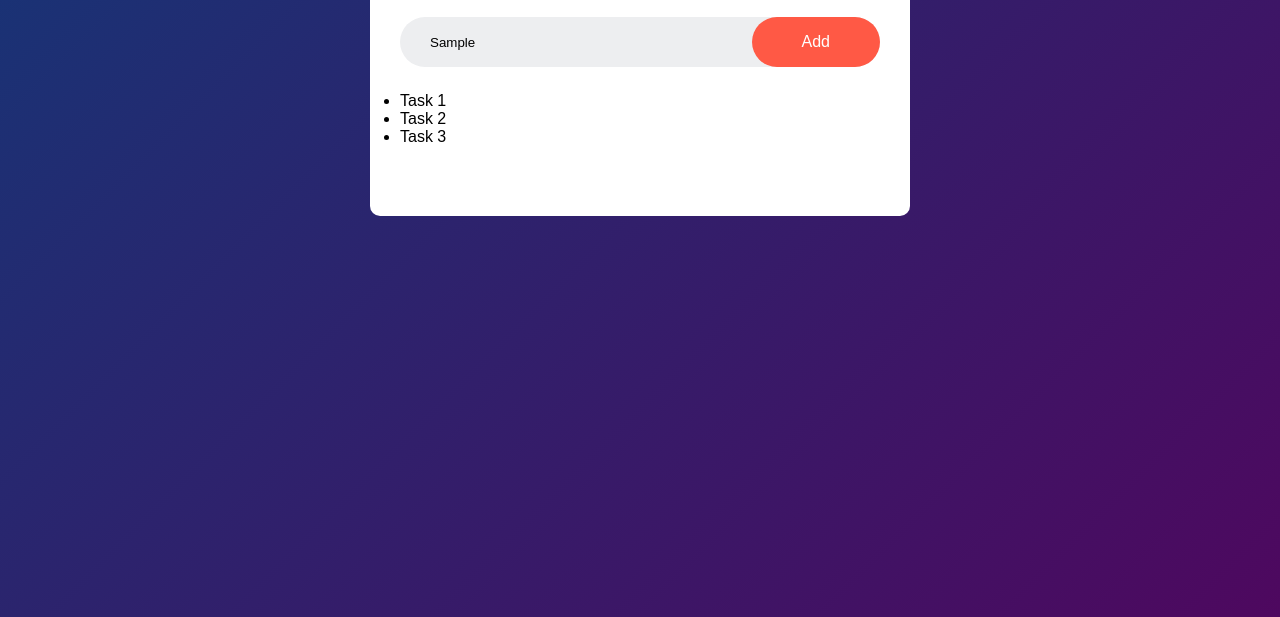
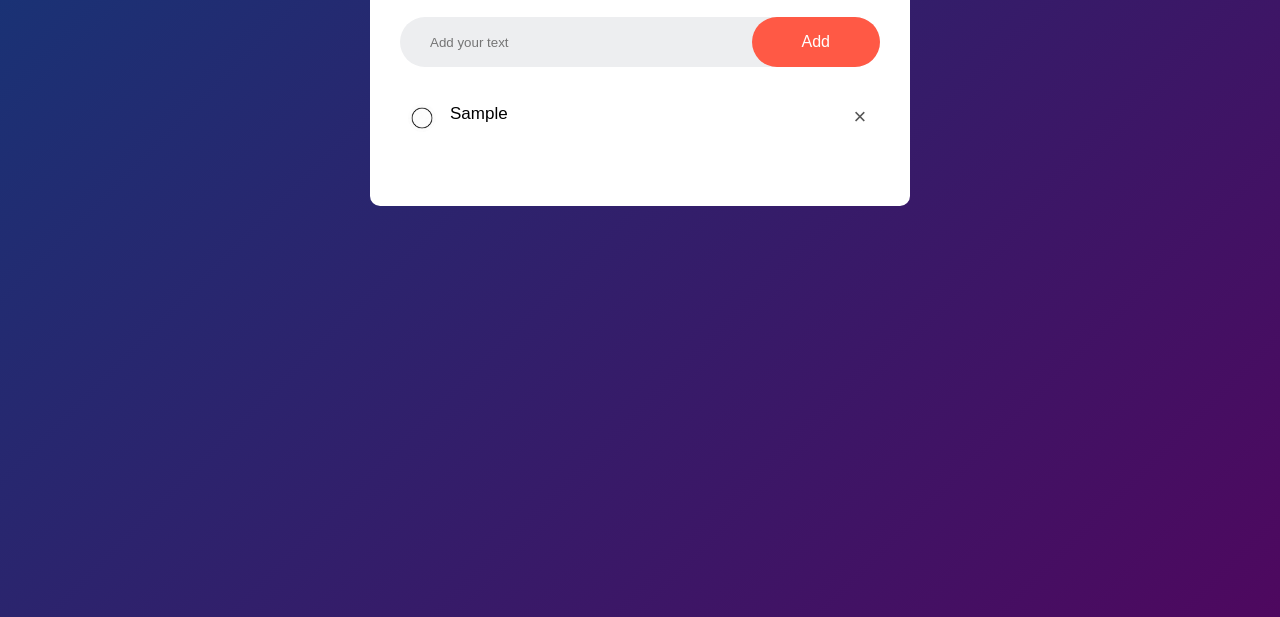
Before and after one commit to NishmithaNayak13/To-Do-List, a plain HTML site: page index.html in a window 1280 px wide. Both pictures are taken after typing "Sample" into the empty fields and a click on the button "Add". Shown: the part 183-800 px from the top of the page. Drawn offline with Linux system fonts and the light colour scheme.

Commit message:
main commit

```diff
--- a/index.html
+++ b/index.html
@@ -12,14 +12,15 @@
             <h2>To-Do List <img src="images/icon.jpg" alt=""></h2>
             <div class="row">
                 <input type="text" id="input-box" placeholder="Add your text">
-                <button>Add</button>
+                <button onclick="addTask()">Add</button>
             </div>
             <ul id="list-container">
-                <li>Task 1</li>
+                <!--<li class="checked">Task 1</li>
                 <li>Task 2</li>
-                <li>Task 3</li>
+                <li>Task 3</li>-->
             </ul>
         </div>
     </div>
+    <script src="script.js"></script>
 </body>
 </html>
--- /dev/null
+++ b/script.js
@@ -0,0 +1,38 @@
+const inputBox= document.getElementById("input-box");
+const listContainer= document.getElementById("list-container");
+
+function addTask(){
+    if(inputBox.value === ''){
+        alert("You must write something!");
+    }
+    else{
+        let li = document.createElement("li");
+        li.innerHTML = inputBox.value;
+        listContainer.appendChild(li);
+        let span = document.createElement("span");
+        span.innerHTML = "\u00d7";
+        li.appendChild(span);
+    }
+    inputBox.value = "";
+    saveData();
+}
+
+listContainer.addEventListener("click", function(e){
+    if(e.target.tagName === "LI"){
+        e.target.classList.toggle ("checked");
+        saveData();
+    }
+    else if(e.target.tagName === "SPAN"){
+        e.target.parentElement.remove();
+        saveData();
+    }
+}, false);
+
+function saveData(){
+    localStorage.setItem("data", listContainer.innerHTML);
+}
+
+function showTask(){
+    listContainer.innerHTML = localStorage.getItem("data");
+}
+showTask();
--- a/style.css
+++ b/style.css
@@ -61,3 +61,51 @@ button{
     cursor: pointer;
     border-radius: 40px
 }
+
+ul li{
+    list-style: none;
+    font-size: 17px;
+    padding: 12px 8px 12px 50px;
+    user-select: none;
+    cursor: pointer;
+    position: relative;
+}
+
+ul li::before{
+    content:  ' ';
+    position: absolute;
+    height: 28px;
+    width: 28px;
+    border-radius: 50%;
+    background-image: url(images/uncheked.jpg);
+    background-size: cover;
+    background-position: center;
+    top: 12px;
+    left: 8px;
+}
+
+ul li.checked{
+    color: #555;
+    text-decoration: line-through;
+}
+
+ul li.checked::before{
+    background-image: url(images/checked.jpg);
+}
+
+ul li span{
+    position: absolute;
+    right: 0;
+    top:5px;
+    width: 40px;
+    height: 40px;
+    font-size: 22px;
+    color: #555;
+    line-height: 40px;
+    text-align: center;
+    border-radius: 50%;
+}
+
+ul li span:hover{
+    background: #edeef0;
+}
```
